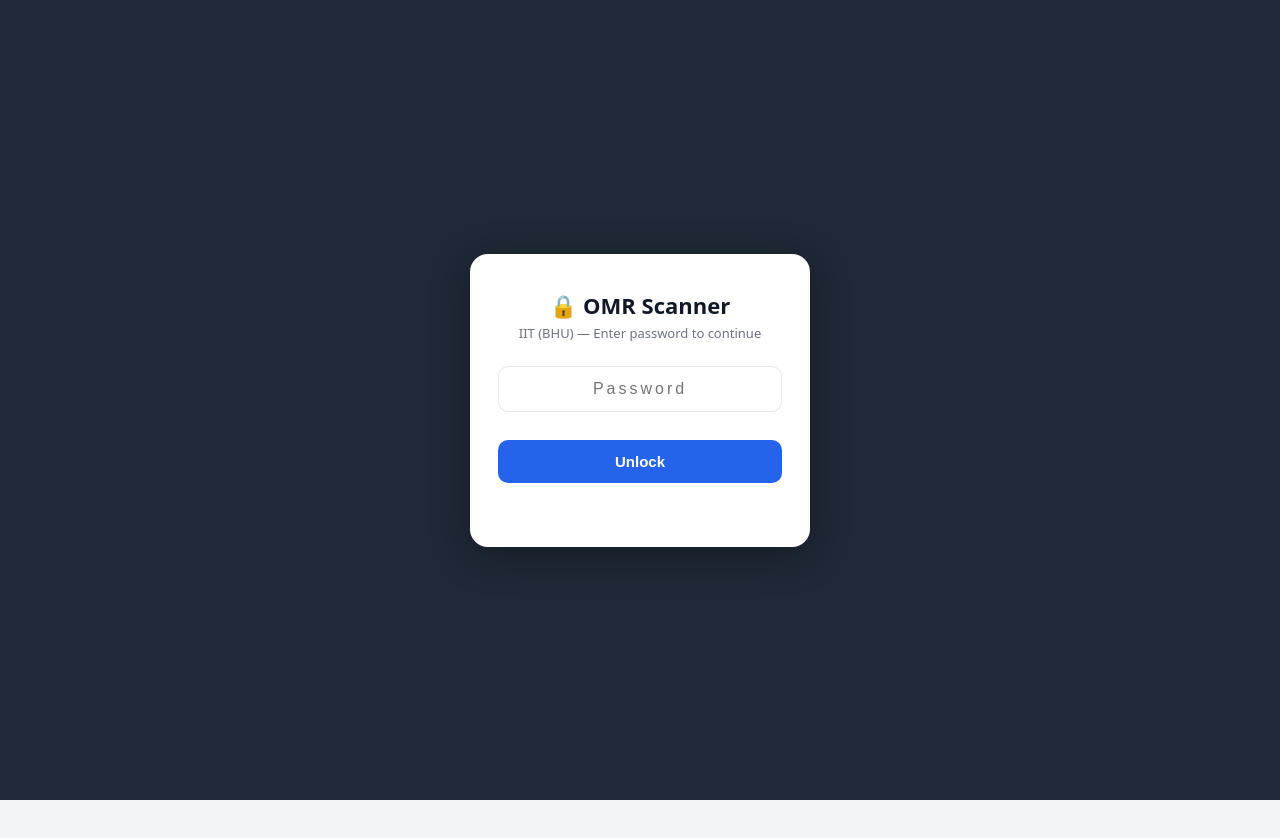
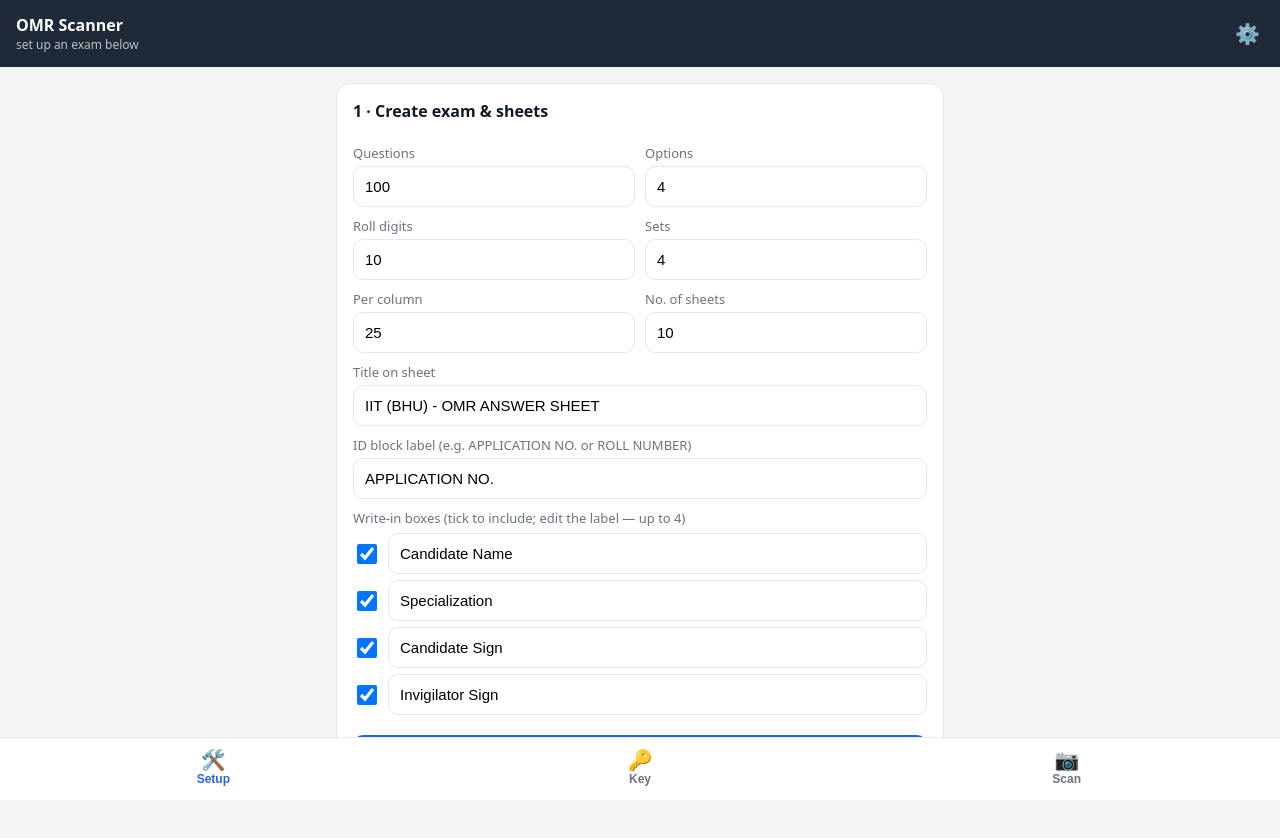
Before and after one commit to pramodsoni41/pramodsoni41.github.io, a plain HTML site: page omr/index.html in a window 1280 px wide. Drawn offline with Linux system fonts and the light colour scheme.

Commit message:
Remove password login gate from OMR app

```diff
--- a/omr/index.html
+++ b/omr/index.html
@@ -80,18 +80,6 @@
 </style>
 </head>
 <body>
-
-<!-- ============ LOCK SCREEN ============ -->
-<div id="lockscreen">
-  <div class="lockbox">
-    <h1>🔒 OMR Scanner</h1>
-    <p>IIT (BHU) — Enter password to continue</p>
-    <input id="pin" type="password" placeholder="Password" autocomplete="current-password"
-           onkeydown="if(event.key==='Enter') unlock()">
-    <button onclick="unlock()">Unlock</button>
-    <div class="lockerr" id="lockerr"></div>
-  </div>
-</div>
 
 <header>
   <div>OMR Scanner <small id="examline"></small></div>
@@ -177,24 +165,7 @@
 </nav>
 
 <script>
-// ---- Password gate -------------------------------------------------------
-const PASS = "omr@iitbhu";          // ← change this to your password
 const $ = id => document.getElementById(id);
-(function checkLock(){
-  if(sessionStorage.getItem("omr_unlocked") === "1")
-    document.getElementById("lockscreen").classList.add("gone");
-})();
-function unlock(){
-  if($("pin").value === PASS){
-    sessionStorage.setItem("omr_unlocked","1");
-    $("lockscreen").classList.add("gone");
-  } else {
-    $("lockerr").textContent = "Incorrect password. Try again.";
-    $("pin").value = "";
-    $("pin").focus();
-  }
-}
-// -------------------------------------------------------------------------
 
 // ---- backend URL: stored override, else the deployed default
 const DEFAULT_API = "https://omr-api-vydg.onrender.com";
```
